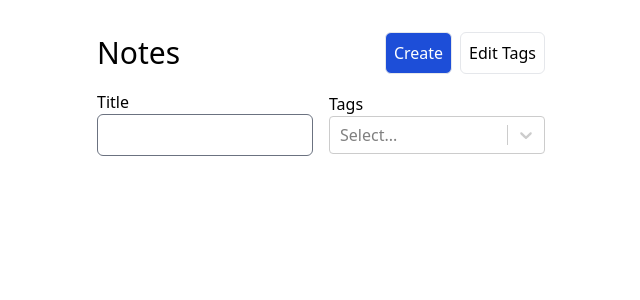
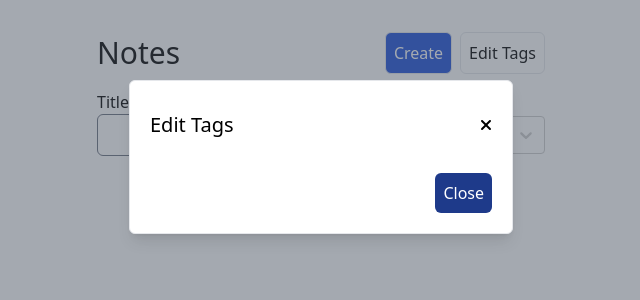
Before and after one commit to Mirtineh/note-app, a React (Vite) app: page / in a window 1280 px wide. Both pictures are taken after a click on the button "Edit Tags". Shown: the top 300 px of the page, without its empty margins (319-959 px from the left). Built offline with nearby package versions, Linux system fonts and the light colour scheme.

Commit message:
Add edit tags functionality

```diff
--- a/package.json
+++ b/package.json
@@ -9,6 +9,10 @@
     "preview": "vite preview"
   },
   "dependencies": {
+    "@fortawesome/fontawesome-svg-core": "^6.2.1",
+    "@fortawesome/free-solid-svg-icons": "^6.2.1",
+    "@fortawesome/react-fontawesome": "^0.2.0",
+    "font-awesome": "^4.7.0",
     "react": "^18.2.0",
     "react-dom": "^18.2.0",
     "react-markdown": "^8.0.3",
--- a/src/App.tsx
+++ b/src/App.tsx
@@ -67,12 +67,34 @@ function App() {
   function addTag(tag: Tag) {
     setTags((prev) => [...prev, tag]);
   }
+  function updateTag(id: string, label: string) {
+    setTags((prevTags) => {
+      return prevTags.map((tag) => {
+        if (tag.id === id) {
+          return { ...tag, label };
+        }
+        return tag;
+      });
+    });
+  }
+  function deleteTag(id: string) {
+    setTags((prevTags) => {
+      return prevTags.filter((tag) => tag.id !== id);
+    });
+  }
 
   return (
     <Routes>
       <Route
         path="/"
-        element={<NoteList availableTags={tags} notes={notesWithTags} />}
+        element={
+          <NoteList
+            availableTags={tags}
+            notes={notesWithTags}
+            onUpdateTag={updateTag}
+            onDeleteTag={deleteTag}
+          />
+        }
       />
       <Route
         path="/new"
--- a/src/components/EditTagsModal.tsx
+++ b/src/components/EditTagsModal.tsx
@@ -1,11 +1,73 @@
-import { FunctionComponent } from "react";
+import { FunctionComponent, useState } from "react";
+import { FontAwesomeIcon } from "@fortawesome/react-fontawesome";
+import { faClose, faCoffee } from "@fortawesome/free-solid-svg-icons";
+import { Tag } from "../App";
 
-interface EditTagsModalProps {}
+interface EditTagsModalProps {
+  availableTags: Tag[];
+  isOpen: boolean;
+  onClose: () => void;
+  onUpdateTag: (id: string, label: string) => void;
+  onDeleteTag: (id: string) => void;
+}
 
-const EditTagsModal: FunctionComponent<EditTagsModalProps> = () => {
+const EditTagsModal: FunctionComponent<EditTagsModalProps> = ({
+  availableTags,
+  isOpen,
+  onClose,
+  onUpdateTag,
+  onDeleteTag,
+}) => {
   return (
     <>
-      <div className="fixed hidden inset-0 bg-gray-600 bg-opacity-50 overflow-y-auto h-full w-full"></div>
+      <div
+        className={
+          "fixed inset-0 bg-gray-600 bg-opacity-50 overflow-y-auto" +
+          (isOpen ? "" : " hidden")
+        }
+      >
+        <div className="relative top-20 mx-auto p-5 border w-96 shadow-lg rounded-md bg-white">
+          <div className="mt-3">
+            <div className="flex justify-between items-center">
+              <h3 className="text-xl leading-6 font-mediu">Edit Tags</h3>
+
+              <FontAwesomeIcon
+                icon={faClose}
+                className=""
+                onClick={() => onClose()}
+              ></FontAwesomeIcon>
+            </div>
+            <div className="flex flex-col gap-3 mt-4">
+              {availableTags.map((tag) => (
+                <div className="flex justify-between">
+                  <input
+                    className="basis-10/12 rounded-md"
+                    type="text"
+                    name="title"
+                    defaultValue={tag.label}
+                    onChange={(e) => onUpdateTag(tag.id, e.target.value)}
+                  />
+                  <div className="p-3 border rounded-md">
+                    <FontAwesomeIcon
+                      icon={faClose}
+                      className="text-red-700"
+                      onClick={() => onDeleteTag(tag.id)}
+                    ></FontAwesomeIcon>
+                  </div>
+                </div>
+              ))}
+            </div>
+            <div className="flex flex-row-reverse">
+              <button
+                className="p-2 bg-blue-900 rounded-md mt-5 text-white"
+                onClick={() => onClose()}
+              >
+                Close
+              </button>
+            </div>
+          </div>
+        </div>
+      </div>
     </>
   );
 };
--- a/src/components/NoteList.tsx
+++ b/src/components/NoteList.tsx
@@ -8,14 +8,19 @@ import NoteCard from "./NoteCard";
 interface NoteListProps {
   availableTags: Tag[];
   notes: Note[];
+  onUpdateTag: (id: string, label: string) => void;
+  onDeleteTag: (id: string) => void;
 }
 
 const NoteList: FunctionComponent<NoteListProps> = ({
   availableTags,
   notes,
+  onUpdateTag,
+  onDeleteTag,
 }) => {
   const [tags, setTags] = useState<Tag[]>([]);
   const [title, setTitle] = useState("");
+  const [isModalOpen, setModalOpen] = useState(false);
   const filteredNotes = useMemo(() => {
     return notes.filter((note) => {
       return (
@@ -39,7 +44,14 @@ const NoteList: FunctionComponent<NoteListProps> = ({
                 Create
               </button>
             </Link>
-            <button className="p-2 border rounded-md">Edit Tags</button>
+            <button
+              className="p-2 border rounded-md"
+              onClick={() => {
+                setModalOpen(true);
+              }}
+            >
+              Edit Tags
+            </button>
           </div>
         </div>
         <form className="flex space-x-4 my-4 items-center">
@@ -83,7 +95,15 @@ const NoteList: FunctionComponent<NoteListProps> = ({
           ))}
         </div>
       </div>
-      <EditTagsModal />
+      <EditTagsModal
+        availableTags={availableTags}
+        isOpen={isModalOpen}
+        onClose={() => {
+          setModalOpen(false);
+        }}
+        onUpdateTag={onUpdateTag}
+        onDeleteTag={onDeleteTag}
+      />
     </>
   );
 };
```
Also changed, not shown: 1 other file (tests, documents, lock files or other folders).
